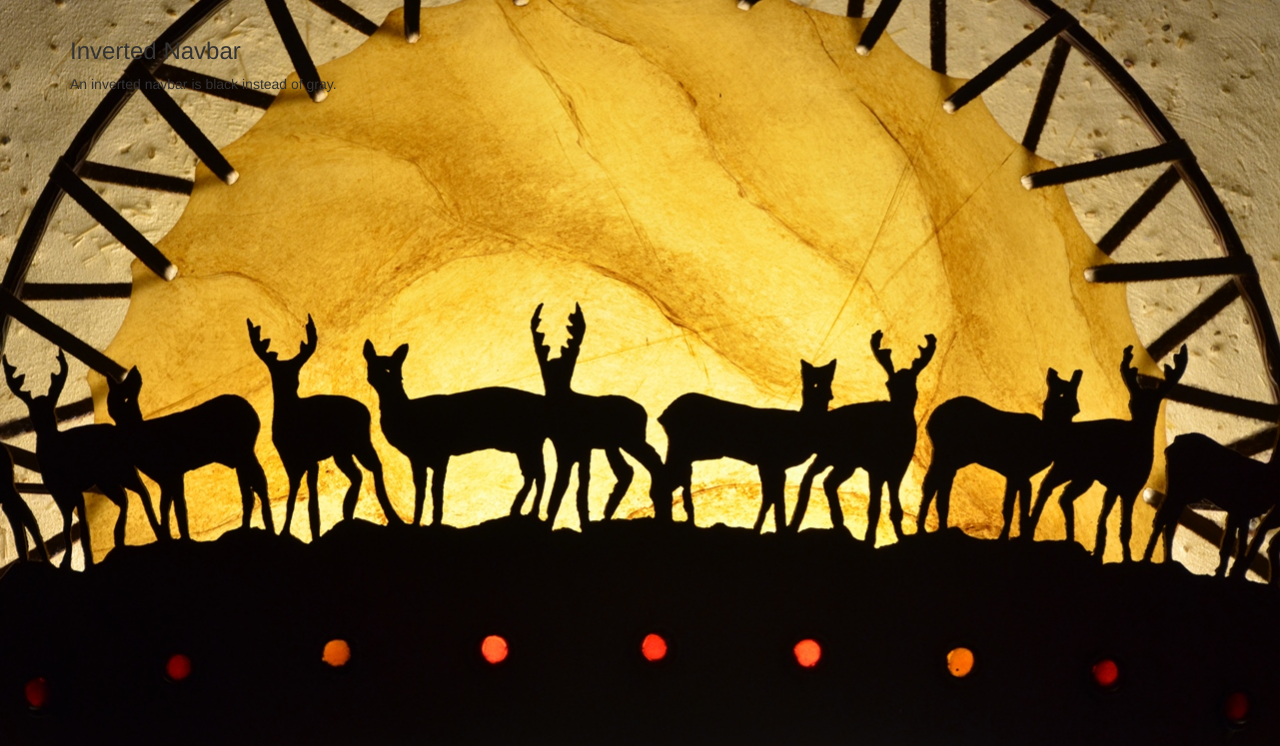
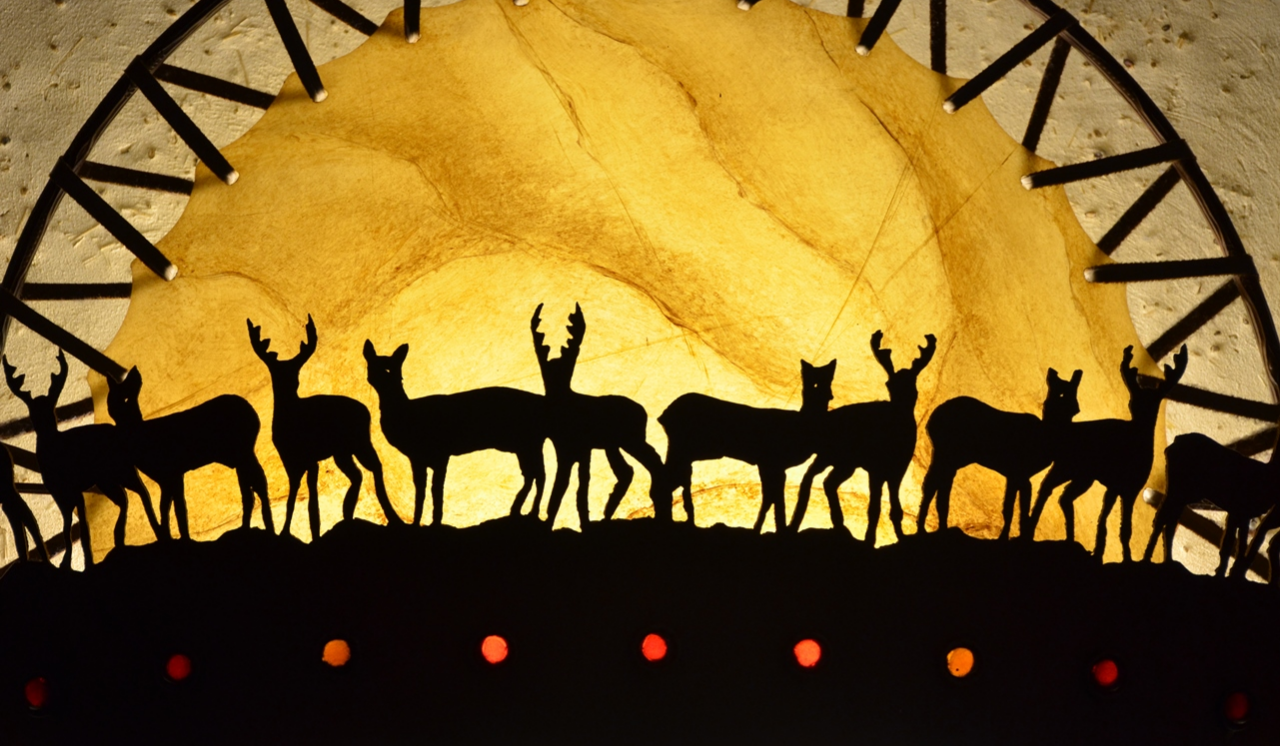
Before and after one commit to adimali/adimali.github.io, a plain HTML site: page index.html in a window 1280 px wide. Shown: the part 54-800 px from the top of the page. Drawn offline with Linux system fonts and the light colour scheme.

Commit message:
Update index.html

```diff
--- a/index.html
+++ b/index.html
@@ -23,10 +23,5 @@
   </div>
 </nav>
 
-<div class="container">
-  <h3>Inverted Navbar</h3>
-  <p>An inverted navbar is black instead of gray.</p>
-</div>
-
 </body>
 </html>
```
